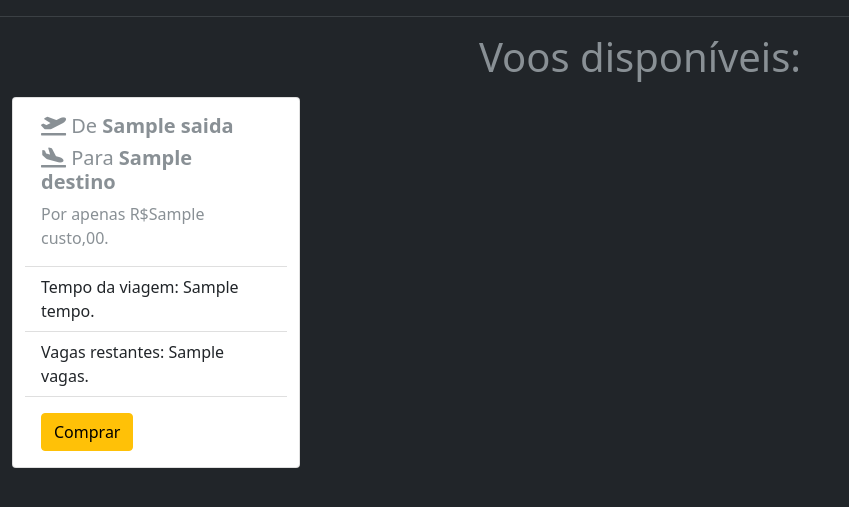
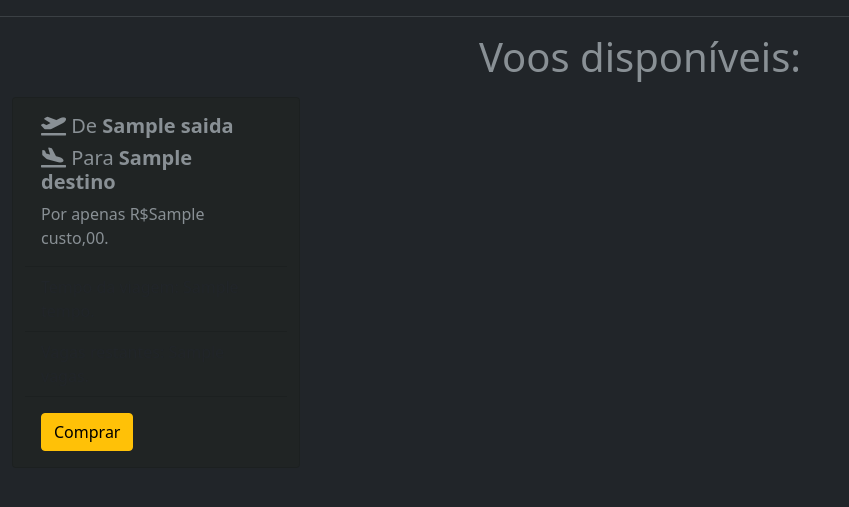
Before and after one commit to denielfer/Malha-aeria---pbl-conectvidade-problema3, a Flask app: template src/templates/home.html in a window 1280 px wide. Shown: the part 56-563 px from the top of the page, without its empty margins (0-849 px from the left). Run offline with Flask 2, Linux system fonts and the light colour scheme; the template is opened without the code that fills it: most values are stand-ins (such as "Sample title", 1, 10 or a date in 2020); parts of the project's set-up code (start-up, migrations or seed data) failed here and were passed over; some libraries are stand-ins or nearby versions.

Commit message:
ajustando cores

```diff
--- a/src/templates/home.html
+++ b/src/templates/home.html
@@ -6,17 +6,17 @@
     <h1 class='text-center my-3'>Voos disponíveis:</h1>
     <div class="row">
         {% for trecho in trechos %}
-        <div class="col-lg-4 mx-4 mb-4 card" style="width: 18rem;">
+        <div class="col-lg-4 mx-4 mb-4 card" style="width: 18rem; background-color: rgb(32, 36,36)">
             <div class="card-body">
-            <h5 class="card-title"><i class="fas fa-plane-departure"></i> De <b>{{ trecho.saida }}</b></h5>
-            <h5 class="card-title"><i class="fas fa-plane-arrival"></i> Para <b>{{ trecho.destino }}</b></h5>
-            <p class="card-text">Por apenas R${{ trecho.custo }},00.</p>
+                <h5 class="card-title" style="background-color: rgb(32, 36,36)"><i class="fas fa-plane-departure"></i> De <b>{{ trecho.saida }}</b></h5>
+                <h5 class="card-title" style="background-color: rgb(32, 36,36)"><i class="fas fa-plane-arrival"></i> Para <b>{{ trecho.destino }}</b></h5>
+                <p class="card-text" style="background-color: rgb(32, 36,36)">Por apenas R${{ trecho.custo }},00.</p>
             </div>
-            <ul class="list-group list-group-flush">
-            <li class="list-group-item">Tempo da viagem: {{trecho.tempo}}.</li>
-            <li class="list-group-item">Vagas restantes: {{trecho.vagas}}.</li>
+            <ul class="list-group list-group-flush" style="background-color: rgb(32, 36,36)">
+                <li class="list-group-item" style="background-color: rgb(32, 36,36)">Tempo da viagem: {{trecho.tempo}}.</li>
+                <li class="list-group-item" style="background-color: rgb(32, 36,36)">Vagas restantes: {{trecho.vagas}}.</li>
             </ul>
-            <div class="card-body">
+            <div class="card-body" style="background-color: rgb(32, 36,36)">
                 <a class="btn btn-warning" href='/ocupar/{{trecho.saida}}/{{trecho.destino}}/{{trecho.empresa}}'>Comprar</a>
             </div>
         </div>
```
Also changed, not shown: src/templates/trajeto_view.html (+20 -20 lines).
